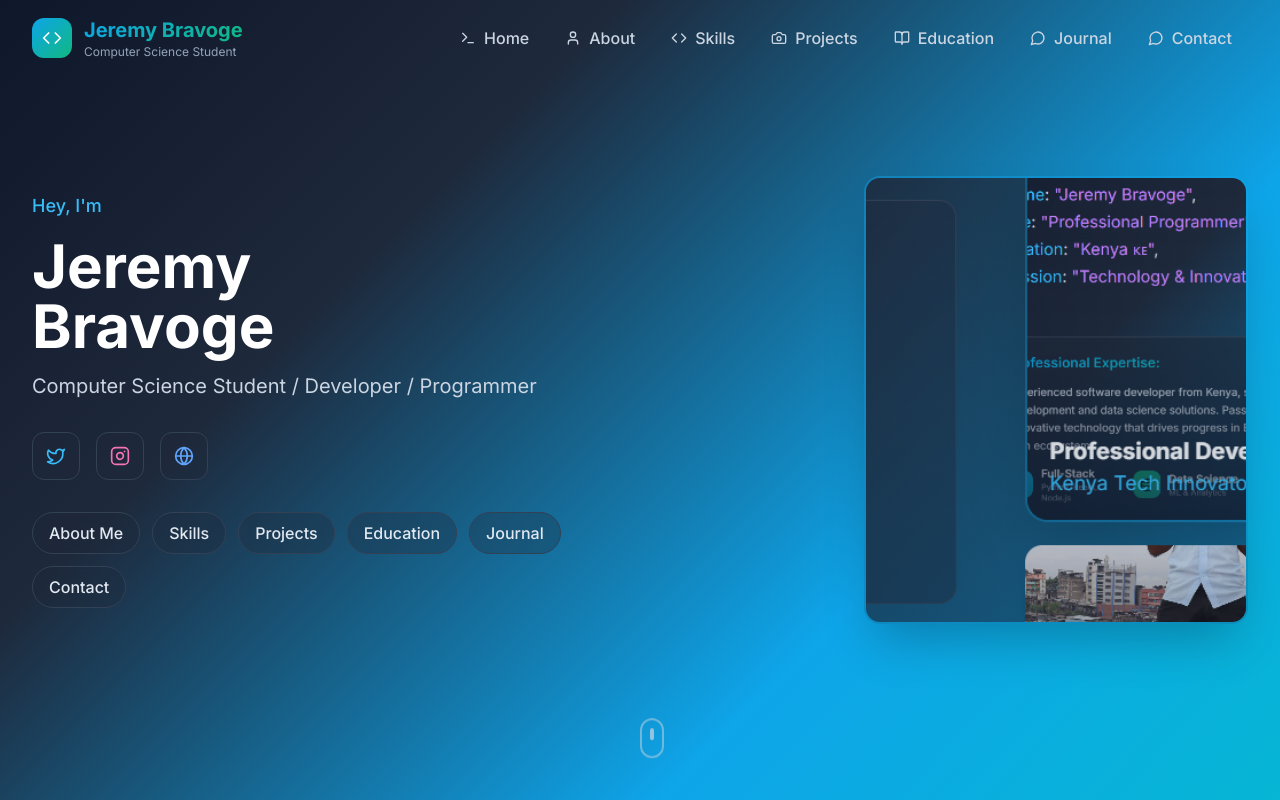
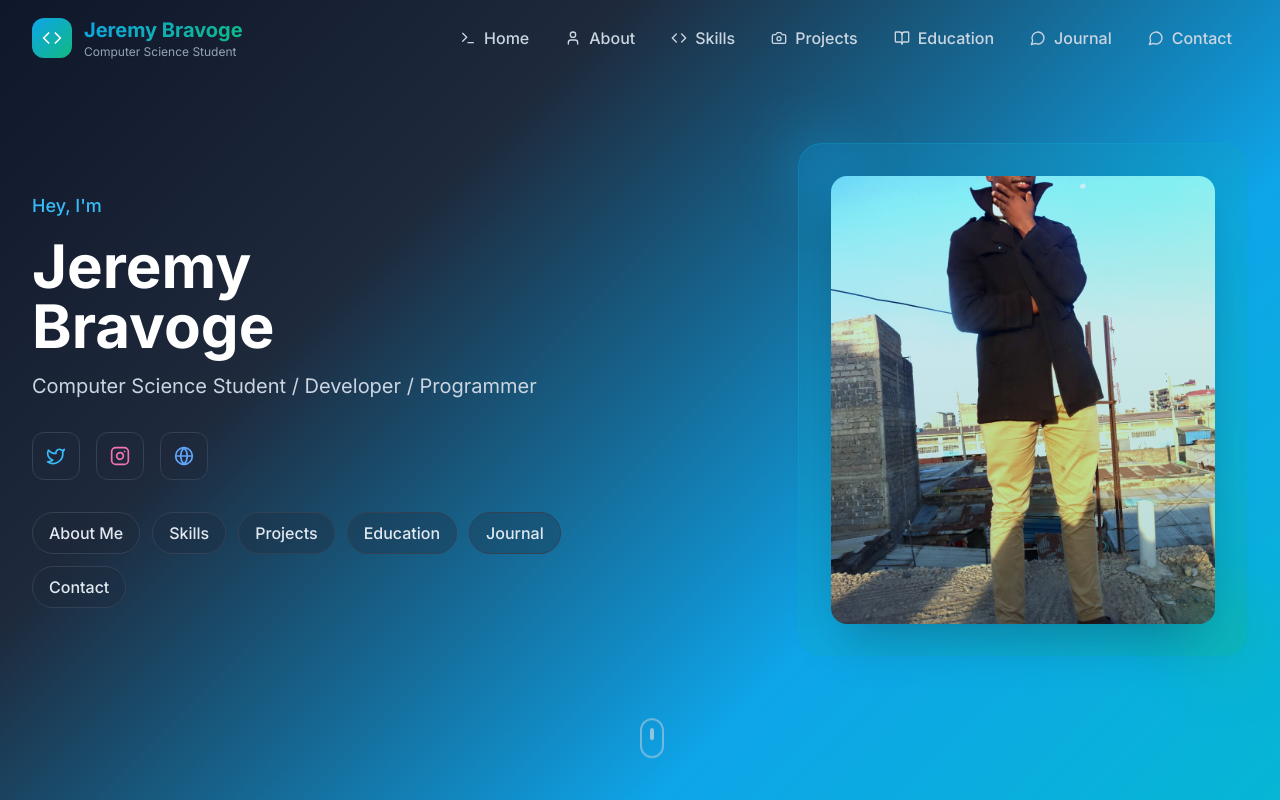
Before and after one commit to ominde-john/Jeremy-Website, a React (Vite) app: page / in a window 1280 px wide. Shown: the top 800 px of the page. Built offline with nearby package versions, Linux system fonts and the light colour scheme.

Commit message:
Refactor: Update Hero section image
Replaced the existing image in the Hero section with the user-provided image and removed its background.

```diff
--- a/src/components/Hero.tsx
+++ b/src/components/Hero.tsx
@@ -74,22 +74,34 @@ const Hero = () => {
             </div>
           </div>
 
-          {/* Right side - Single professional photo */}
+          {/* Right side - Professional photo with background removed effect */}
           <div className="flex justify-center lg:justify-end">
-            {/* Main profile image container with styling */}
+            {/* Main profile image container with modern styling */}
             <div className="relative">
-              {/* Profile image with proper sizing and styling */}
-              <img
-                src="/lovable-uploads/91619897-a337-4ef8-868f-6e441a4ef09d.png"
-                alt="Jeremy Bravoge - Professional Developer"
-                className="w-80 h-96 lg:w-96 lg:h-[28rem] object-cover object-center rounded-2xl shadow-2xl border-2 border-sky-500/40"
-              />
+              {/* Profile image with transparent background effect */}
+              <div className="relative bg-gradient-to-br from-sky-500/20 to-emerald-500/20 rounded-3xl p-8 backdrop-blur-sm border border-sky-500/30">
+                <img
+                  src="/lovable-uploads/0970381c-c8c9-49a2-9f98-a639d372250c.png"
+                  alt="Jeremy Bravoge - Professional Developer"
+                  className="w-80 h-96 lg:w-96 lg:h-[28rem] object-cover object-center rounded-2xl shadow-2xl"
+                  style={{
+                    // CSS filter to help remove/fade background
+                    filter: 'contrast(1.1) saturate(1.1)',
+                    // Mix blend mode for better background integration
+                    mixBlendMode: 'multiply'
+                  }}
+                />
 
-              {/* Subtle overlay for professional look */}
-              <div className="absolute inset-0 bg-gradient-to-t from-slate-900/20 to-transparent rounded-2xl"></div>
+                {/* Overlay gradient for professional look */}
+                <div className="absolute inset-8 bg-gradient-to-t from-slate-900/10 to-transparent rounded-2xl pointer-events-none"></div>
+              </div>
 
-              {/* Decorative accent border */}
-              <div className="absolute -bottom-4 -right-4 w-full h-full border-2 border-emerald-500/30 rounded-2xl -z-10"></div>
+              {/* Decorative floating elements */}
+              <div className="absolute -top-4 -left-4 w-20 h-20 bg-sky-500/20 rounded-full blur-xl"></div>
+              <div className="absolute -bottom-6 -right-6 w-24 h-24 bg-emerald-500/20 rounded-full blur-xl"></div>
+
+              {/* Professional accent border */}
+              <div className="absolute -bottom-4 -right-4 w-full h-full border-2 border-emerald-500/30 rounded-3xl -z-10"></div>
             </div>
           </div>
         </div>
```
Also changed, not shown: public/lovable-uploads/0970381c-c8c9-49a2-9f98-a639d372250c.png (added).
